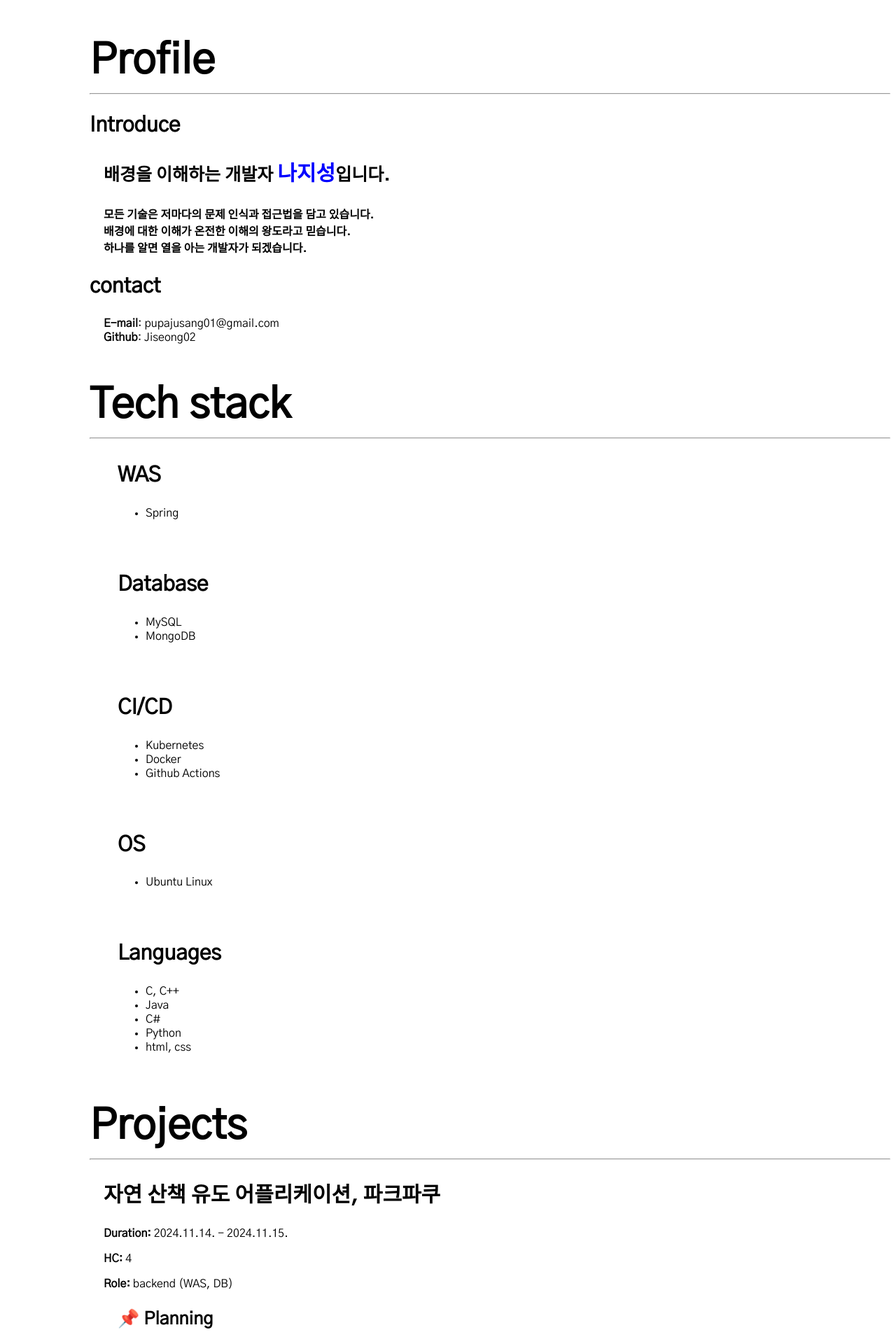
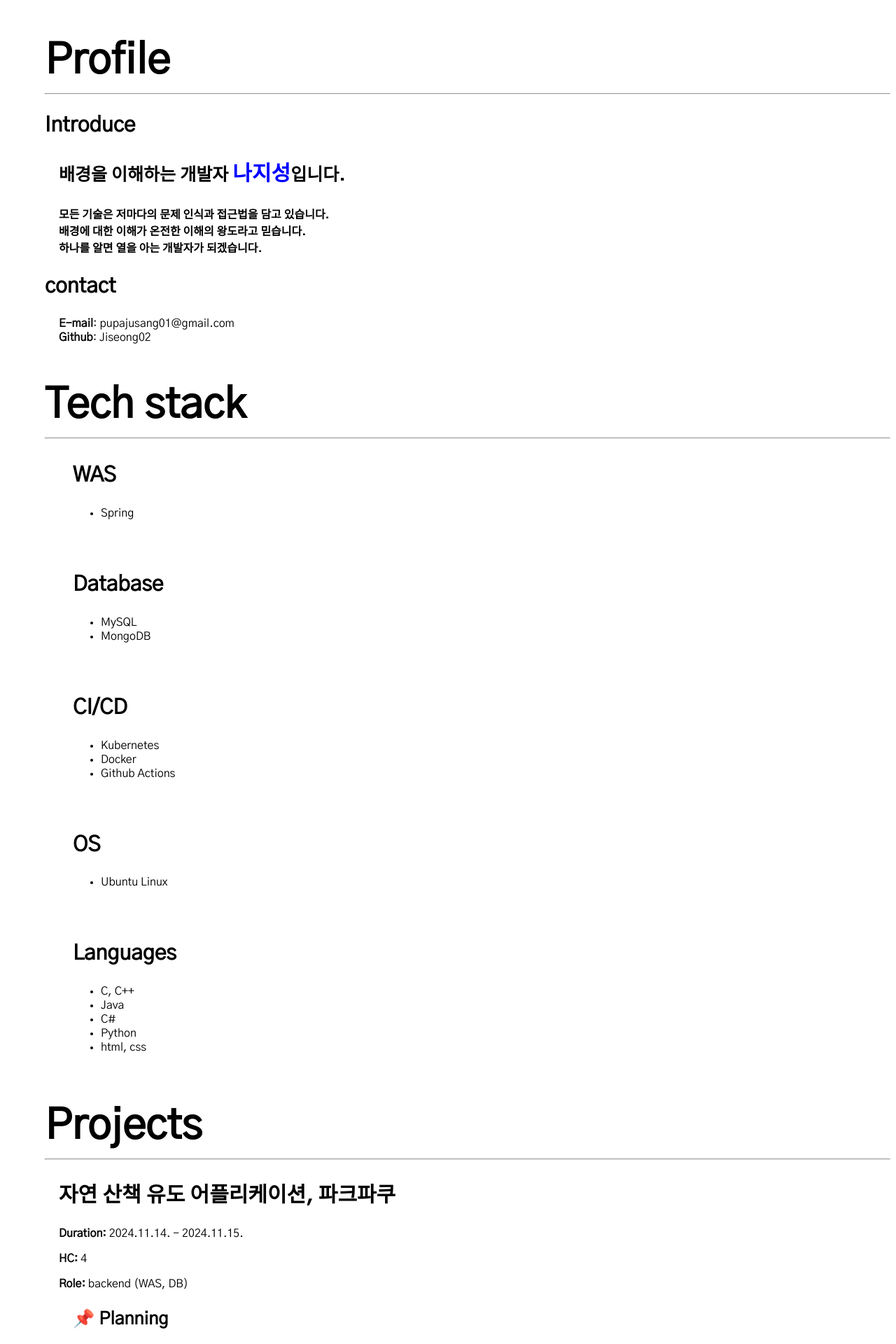
Before and after one commit to Jiseong02/Jiseong02.github.io, a Jekyll site: the page built from index.md, in a window 1280 px wide. Shown: the top 1920 px of the page at 70% size. Built offline with Jekyll 4.4.1, drawn with Linux system fonts in a browser that asks for light colours.

Commit message:
디자인 변경

```diff
--- a/assets/css/style.css
+++ b/assets/css/style.css
@@ -1,7 +1,7 @@
 @import url('https://fonts.googleapis.com/css2?family=Gothic+A1&display=swap');
 body {
 	font-family: "Gothic A1", serif;
-	margin-left: 10%;
+	margin-left: 5%;
 }
 h1 {
 	font-size:60px;
```
